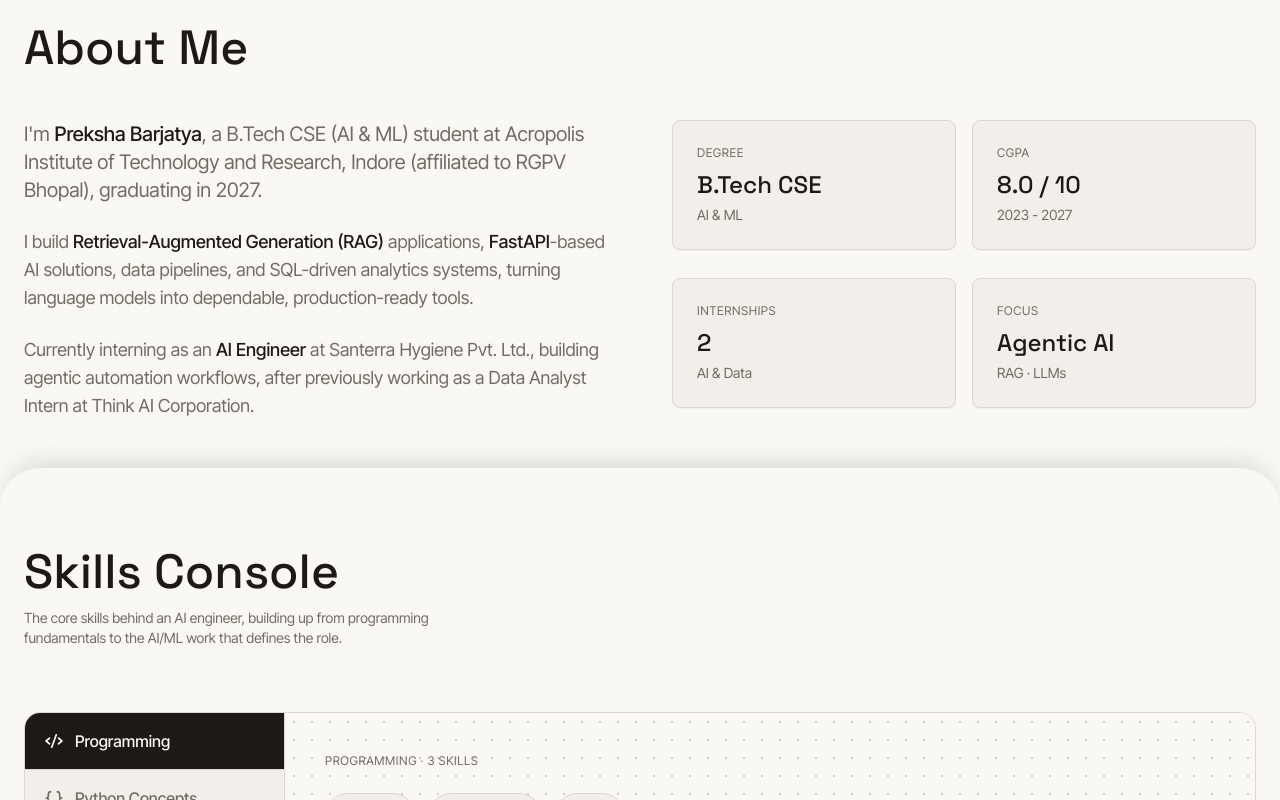
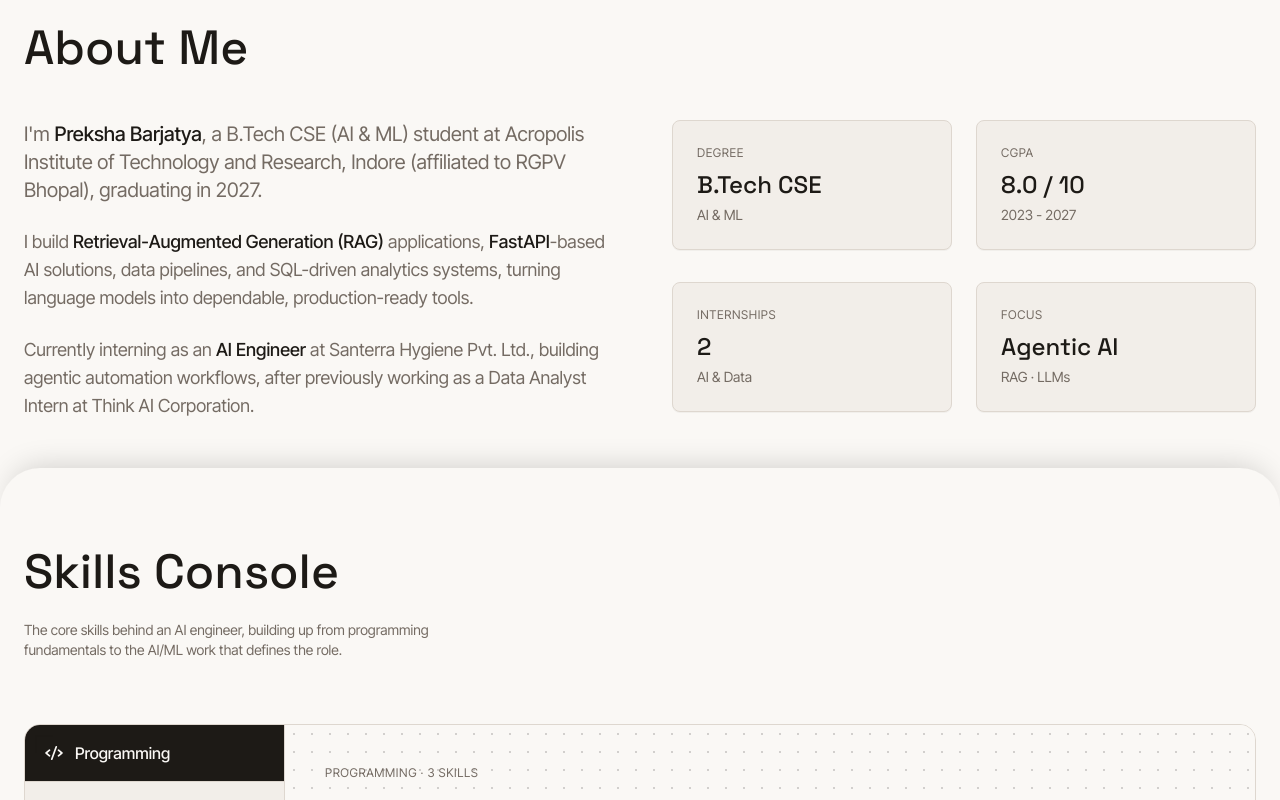
Before and after one commit to Prekshabarjatya/My-Portfolio, a Next.js app in the folder web/: page / in a window 1280 px wide. Shown: the part 920-1720 px from the top of the page. Built offline with nearby package versions, Linux system fonts and the light colour scheme; no server answers.

Commit message:
Align spacing to a consistent 8-160px scale
Widen the Skills heading-to-description gap (12px -> 24px) and the
About/ResumeCerts card gaps (16px -> 24px) to land inside a
20-28px / 20-32px band instead of drifting below it.

```diff
--- a/web/src/components/sections/About.tsx
+++ b/web/src/components/sections/About.tsx
@@ -36,7 +36,7 @@ export function About() {
             </p>
           </Reveal>
 
-          <RevealGroup className="grid grid-cols-2 gap-4">
+          <RevealGroup className="grid grid-cols-2 gap-6">
             {stats.map((stat) => (
               <RevealItem key={stat.label}>
                 <div className="transition-spring paper-card rounded-lg p-6 hover:-translate-y-1.5 hover:scale-[1.02] hover:border-accent active:scale-95">
--- a/web/src/components/sections/ResumeCerts.tsx
+++ b/web/src/components/sections/ResumeCerts.tsx
@@ -40,7 +40,7 @@ export function ResumeCerts() {
             <p className="mb-6 text-sm uppercase tracking-wider text-muted-foreground">
               Training &amp; Certifications
             </p>
-            <RevealGroup className="flex flex-col gap-4">
+            <RevealGroup className="flex flex-col gap-6">
               {certifications.map((cert) => {
                 const logo = ORG_LOGO[cert.org];
                 return (
--- a/web/src/components/sections/Skills.tsx
+++ b/web/src/components/sections/Skills.tsx
@@ -34,7 +34,7 @@ export function Skills() {
       <div className="mx-auto max-w-[1400px]">
         <Reveal className="mb-16">
           <h2 className="font-display text-4xl md:text-5xl">Skills Console</h2>
-          <p className="mt-3 max-w-md text-sm text-muted-foreground">
+          <p className="mt-6 max-w-md text-sm text-muted-foreground">
             The core skills behind an AI engineer, building up from
             programming fundamentals to the AI/ML work that defines the role.
           </p>
```
